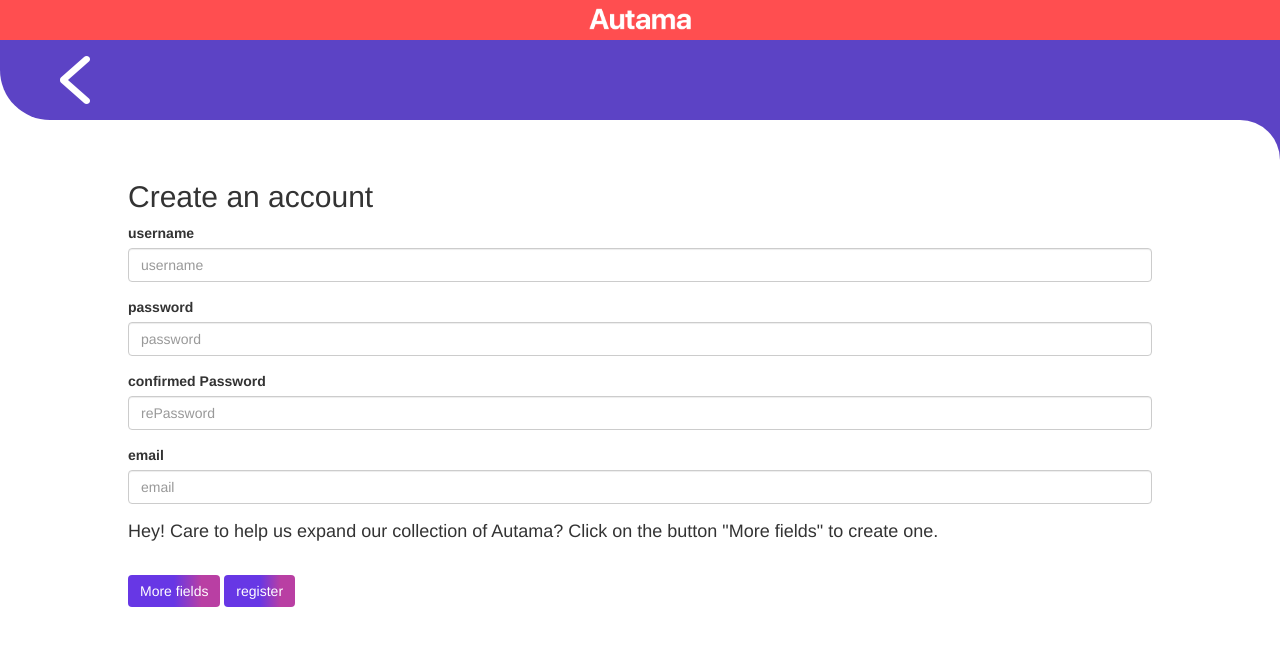
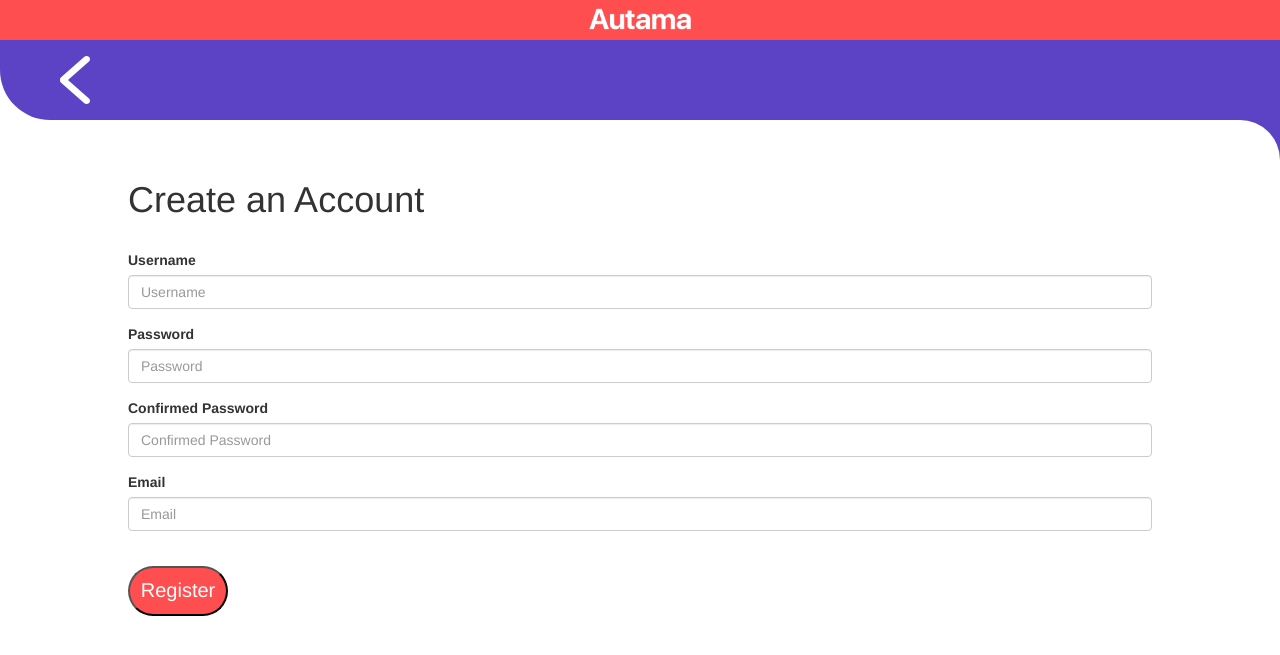
Before and after one commit to steven2030/Autama-Backend, a Django app: page /accounts/register/ in a window 1280 px wide. Shown: the top 655 px of the page. Run offline with Django 3.2, Linux system fonts and the light colour scheme; parts of the project's set-up code (start-up, migrations or seed data) failed here and were passed over; some libraries are stand-ins or nearby versions.

Commit message:
update design

```diff
--- a/templates/register.html
+++ b/templates/register.html
@@ -52,6 +52,17 @@
                 height: 100%;
                 background-color: #fff;
                 border-top-right-radius: 10rem;
+            }
+
+            .register_button{
+                background: #ff4e50;
+                height: 5rem;
+                width: 10rem;
+                color: white;
+                font-size: 2rem;
+                text-align: center;
+                vertical-align: middle;
+                border-radius: 5rem;
             }
     </style>
 {% endblock %}
@@ -118,47 +129,51 @@
     </div>
 
     <div style="width: 80%;margin: auto;">
-        <h2> Create an account</h2>
+        <h1> Create an Account</h1>
+
+        <br>
+
+        <div style="color: red; font-size: 2rem">{{ error }}</div>
+
         <form action="/accounts/register/" method="post">
             <div id="essentials-container">
                 <div class="form-group">
-                    <label for="username">username</label>
-                    <input type="text" class="form-control" id="username" placeholder="username" name="username" required>
+                    <label for="username">Username</label>
+                    <input type="text" class="form-control" id="username" placeholder="Username" name="username" required>
                 </div>
 
                 <div class="form-group">
-                    <label for="password">password</label>
-                    <input type="password" class="form-control" id="password" placeholder="password" name="password" required>
+                    <label for="password">Password</label>
+                    <input type="password" class="form-control" id="password" placeholder="Password" name="password" required>
                 </div>
 
                 <div class="form-group">
-                    <label for="rePassword">confirmed Password</label>
-                    <input type="password" class="form-control" id="rePassword" placeholder="rePassword" name="rePassword" required>
+                    <label for="rePassword">Confirmed Password</label>
+                    <input type="password" class="form-control" id="rePassword" placeholder="Confirmed Password" name="rePassword" required>
                 </div>
 
                 <div class="form-group">
-                    <label for="email">email</label>
-                    <input type="email" class="form-control" id="email" placeholder="email" name="email" required>
+                    <label for="email">Email</label>
+                    <input type="email" class="form-control" id="email" placeholder="Email" name="email" required>
                 </div>
 
             </div> <!-- end essentials-container -->
 
             <!-- Asking for more information. -->
-            <div id="call-to-action">
+            <!--<div id="call-to-action">
                 <p style="font-size: 18px;">Hey! Care to help us expand our collection of Autama? Click on the button "More fields" to create one.</p>
-            </div>
+            </div>-->
 
             <!-- Expanding entry fields button. -->
             <br>
-            <button id="expand-fields-button" style="background-image: linear-gradient(90deg, #6737E5 50%, #B93FA3 80%); border-style: none;" type="button" class="btn btn-info" onclick="addFields()" style="width:100px;position: absolute;top: 50%;transform: translateY(-50%)translateX(-50%);left: 50%;">More fields</button>
+            <!--<button id="expand-fields-button" style="background-image: linear-gradient(90deg, #6737E5 50%, #B93FA3 80%); border-style: none;" type="button" class="btn btn-info" onclick="addFields()" style="width:100px;position: absolute;top: 50%;transform: translateY(-50%)translateX(-50%);left: 50%;">More fields</button>-->
 
             <!-- Register account button. -->
             <input hidden name="id" value="{{ user.id }}">
-            <button style="background-image: linear-gradient(90deg, #6737E5 50%, #B93FA3 80%); border-style: none;" type="submit" class="btn btn-info" style="width:100px;position: absolute;top: 50%;transform: translateY(-50%)translateX(-50%);left: 50%;">register</button>
+            <button class="register_button" type="submit">Register</button>
             {% csrf_token %}
         </form>
         <br>
-        <div style="color: red;font-size: 14px">{{ error }}</div>
 
     </div>
 {% endblock %}
```
